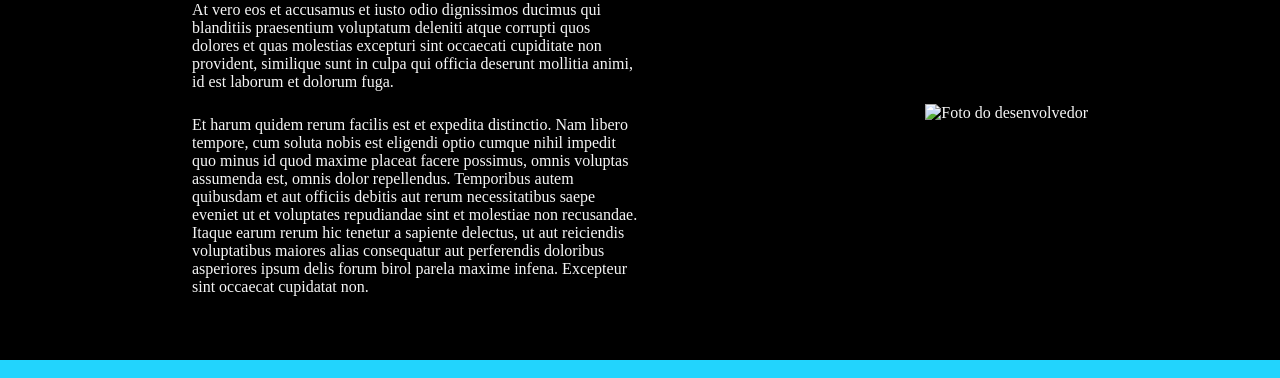
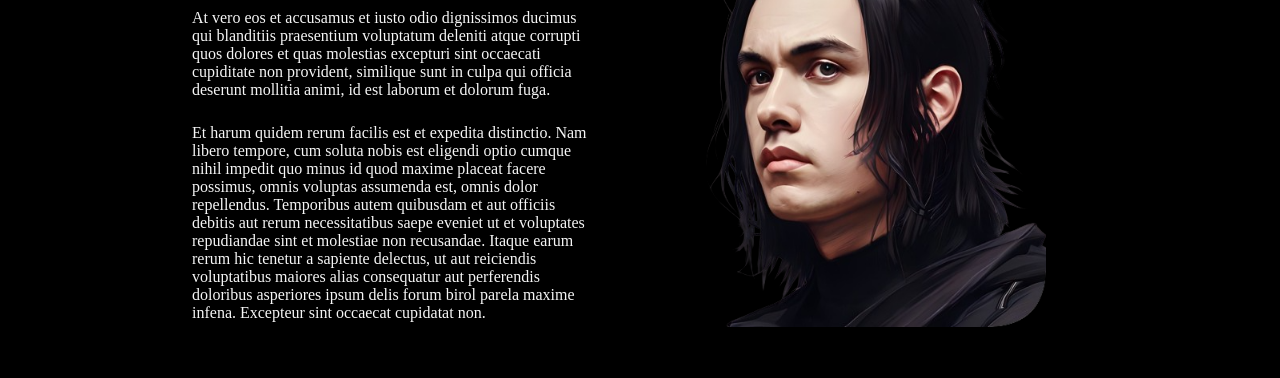
Before and after one commit to gabcarvalh0/Portfolio, a plain HTML site: page about.html in a window 1280 px wide. Shown: the part 188-566 px from the top of the page. Drawn offline with nearby package versions, Linux system fonts and the light colour scheme; the site is published under a folder, as on GitHub Pages, so addresses that start at the root find nothing.

Commit message:
Add files via upload

```diff
--- a/about.html
+++ b/about.html
@@ -23,7 +23,7 @@
             </p>
         </section>
         <div>
-            <img class="apresentacao__imagem"src="/Assets/draw2.png" alt="Foto do desenvolvedor"
+            <img class="apresentacao__imagem"src="./Assets/draw2.png" alt="Foto do desenvolvedor"
         </div>
     </main>
     <footer class="rodape">
```
Also changed, not shown: index.html (+1 -1 lines).
